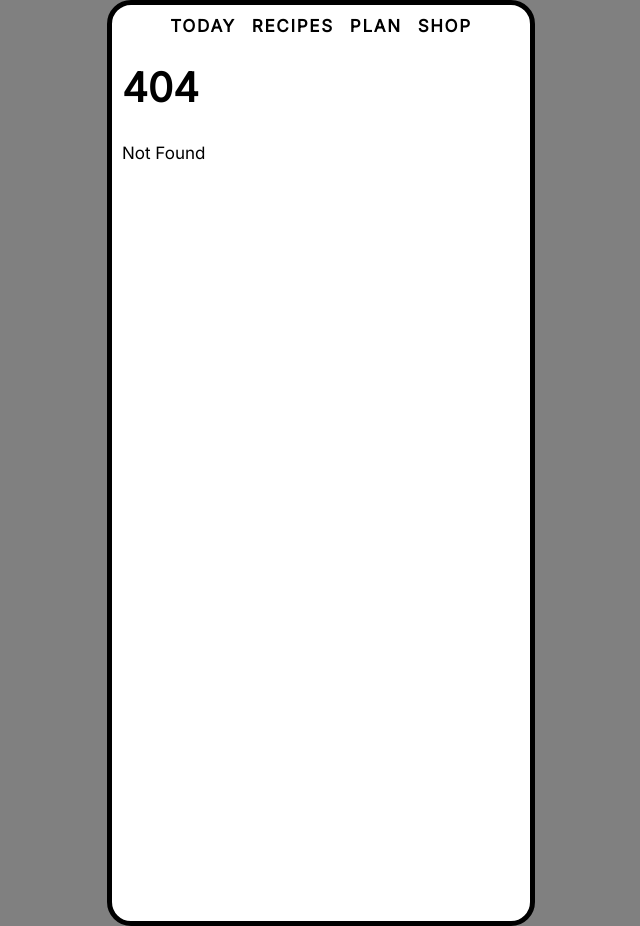
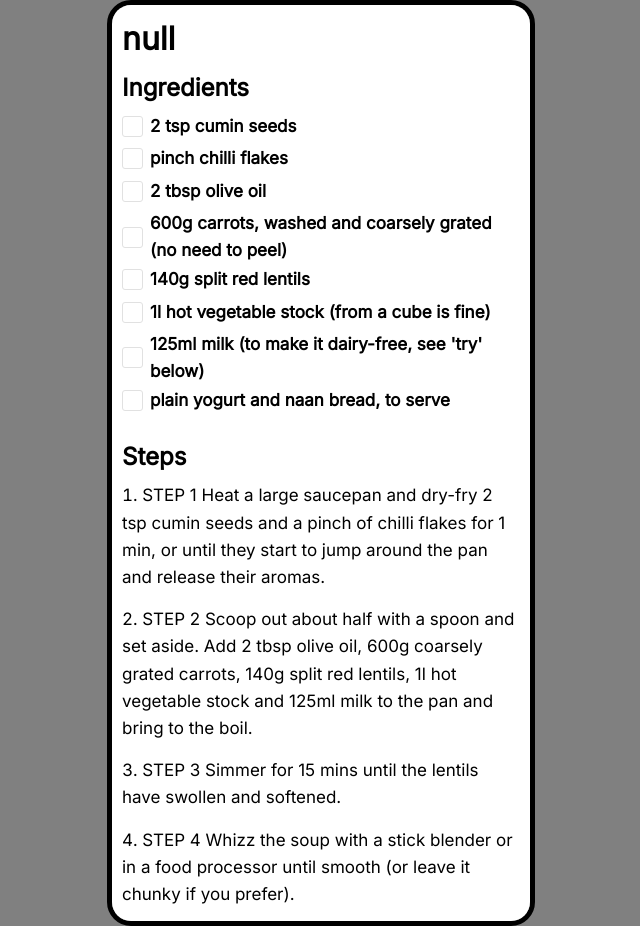
Before and after one commit to ebonstar/proto-grubs, a SvelteKit app: page /recipe in a window 1280 px wide. Before the commit this address had no page. Shown: the whole page, without its empty margins (319-959 px from the left). Built offline with nearby package versions, Linux system fonts and the light colour scheme.

Commit message:
add individual recipe page

```diff
--- /dev/null
+++ b/src/routes/recipe/+page.js
@@ -0,0 +1,4 @@
+import { dev } from "$app/environment";
+
+export const csr = dev;
+export const prerender = true;
--- /dev/null
+++ b/src/routes/recipe/+page.svelte
@@ -0,0 +1,73 @@
+<script>
+	import { page } from '$app/stores';
+
+	const recipe = $page.url.searchParams.get('name');
+</script>
+
+<svelte:head>
+	<title>Cooking Recipe: {recipe}</title>
+</svelte:head>
+
+<div class="fullscreen">
+	<h2>{recipe}</h2>
+	<div class="ingredients">
+		<h4>Ingredients</h4>
+		<label> <input type="checkbox" />2 tsp cumin seeds</label><br />
+		<label> <input type="checkbox" />pinch chilli flakes</label><br />
+		<label> <input type="checkbox" />2 tbsp olive oil</label><br />
+		<label>
+			<input type="checkbox" />600g carrots, washed and coarsely grated (no need to peel)</label
+		><br />
+		<label> <input type="checkbox" />140g split red lentils</label><br />
+		<label> <input type="checkbox" />1l hot vegetable stock (from a cube is fine)</label><br />
+		<label> <input type="checkbox" />125ml milk (to make it dairy-free, see 'try' below)</label><br
+		/>
+		<label> <input type="checkbox" />plain yogurt and naan bread, to serve</label><br />
+	</div>
+	<h4>Steps</h4>
+	<ol>
+		<li>
+			STEP 1 Heat a large saucepan and dry-fry 2 tsp cumin seeds and a pinch of chilli flakes for 1
+			min, or until they start to jump around the pan and release their aromas.
+		</li>
+		<li>
+			STEP 2 Scoop out about half with a spoon and set aside. Add 2 tbsp olive oil, 600g coarsely
+			grated carrots, 140g split red lentils, 1l hot vegetable stock and 125ml milk to the pan and
+			bring to the boil.
+		</li>
+		<li>STEP 3 Simmer for 15 mins until the lentils have swollen and softened.</li>
+		<li>
+			STEP 4 Whizz the soup with a stick blender or in a food processor until smooth (or leave it
+			chunky if you prefer).
+		</li>
+		<li>
+			STEP 5 Season to taste and finish with a dollop of plain yogurt and a sprinkling of the
+			reserved toasted spices. Serve with warmed naan breads.
+		</li>
+	</ol>
+	<div class="actions">
+		<a href="/recipes"><button class="is-black is-outline">Cancel</button></a>
+		<a href="/recipes"><button class="is-black">Save</button></a>
+	</div>
+</div>
+
+<style>
+	.fullscreen {
+		position: absolute;
+		top: 0;
+		left: 0;
+		width: 100%;
+		box-sizing: border-box;
+		padding: 1rem;
+		background: white;
+	}
+
+	.ingredients {
+		margin-bottom: 2rem;
+	}
+
+	.actions {
+		display: flex;
+		justify-content: space-between;
+	}
+</style>
```
Also changed, not shown: src/routes/recipes/+page.svelte (+11 -13 lines).
